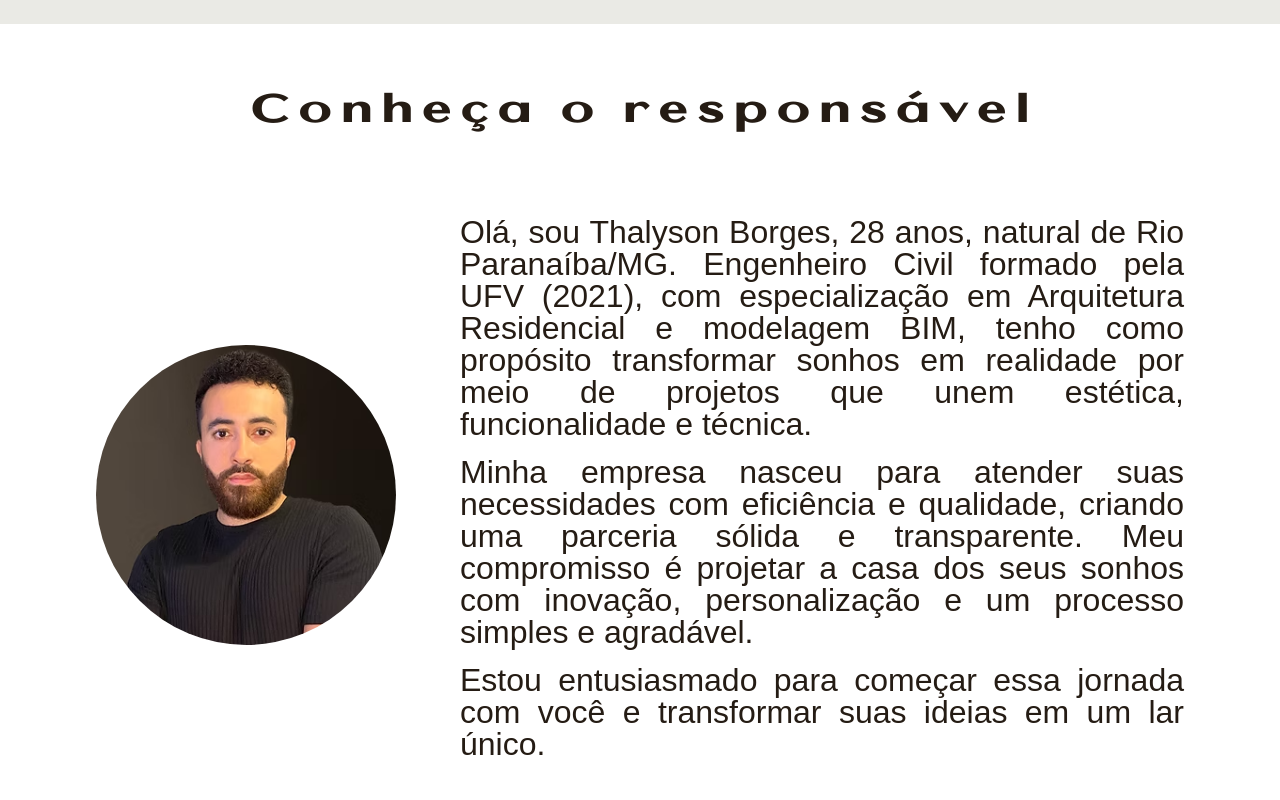
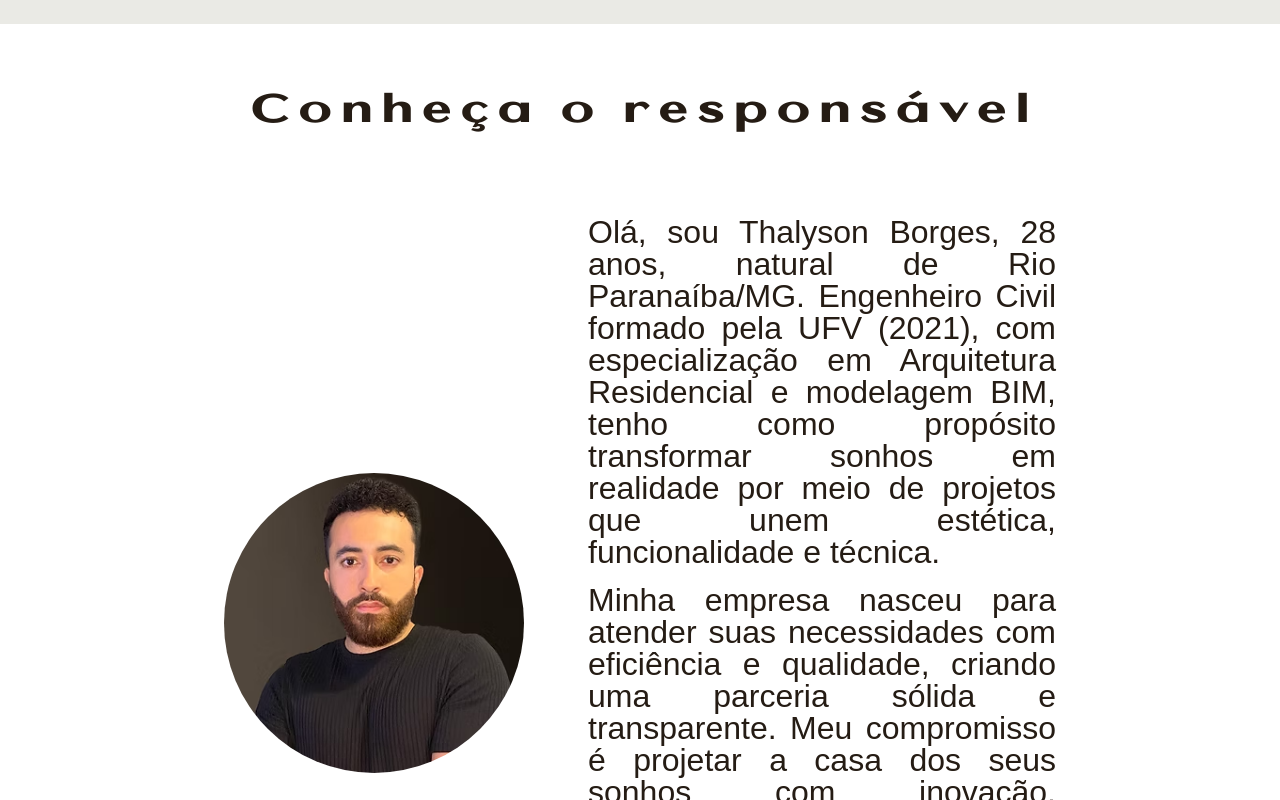
Before and after one commit to lucashabreu22/tb-design-residencial, a React (Vite) app: page /sobre in a window 1280 px wide. Shown: the part 1200-2000 px from the top of the page. Built offline with nearby package versions, Linux system fonts and the light colour scheme; a web font is replaced by a local one.

Commit message:
updating about page

```diff
--- a/src/pages/About/style.css
+++ b/src/pages/About/style.css
@@ -51,7 +51,7 @@
   align-items: center;
   justify-content: center;
   gap: 4rem;
-  padding: 4rem;
+  padding: 4rem 12rem 0;
 }
 .about-founder-img {
   display: flex;
```
